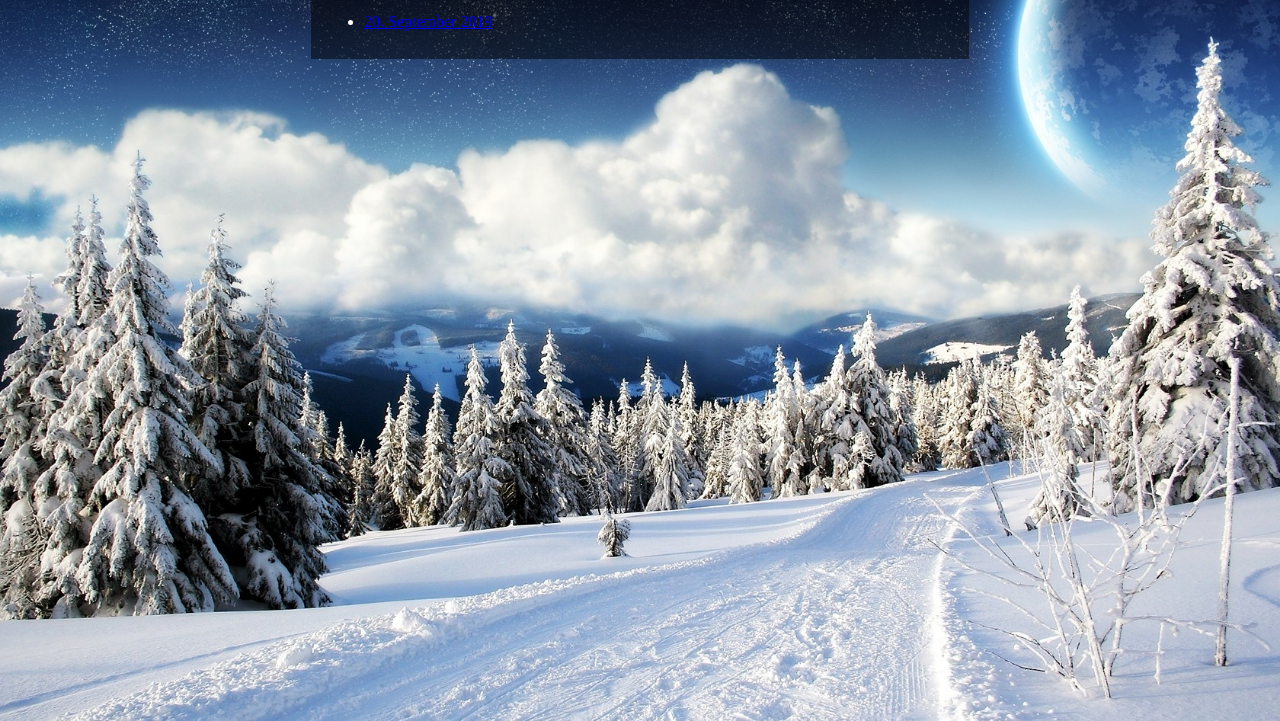
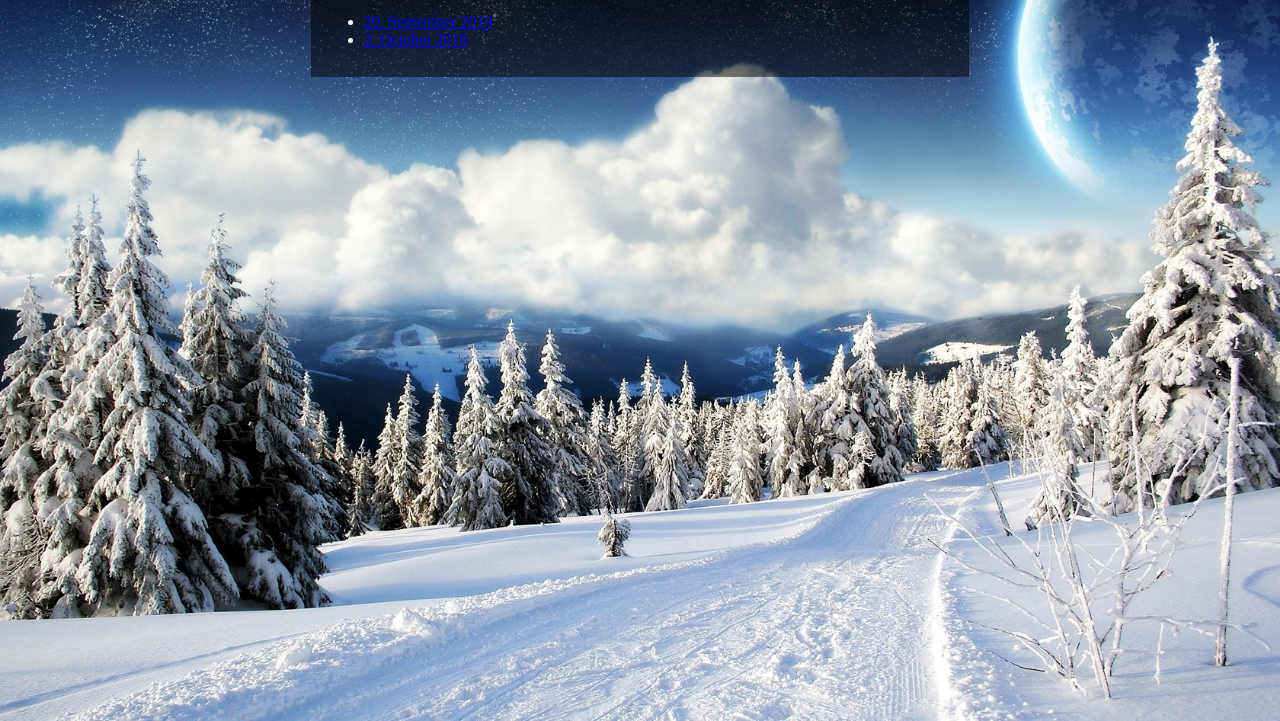
Before and after one commit to CP02A/NodeJs, a website: page NodeJs/insy/index.html in a window 1280 px wide. Shown: the part 79-800 px from the top of the page. Drawn offline with Linux system fonts and the light colour scheme; files whose address does not match are found by name.

```diff
--- a/insy/index.html
+++ b/NodeJs/insy/index.html
@@ -12,6 +12,7 @@
 		<p>Klassenmitschrifte:</p>
 		<ul>
 			<li><a href="insy/mitschriften/20 Sept 2019.pdf">20. September 2019</a></li>
+			<li><a href="insy/mitschriften/2 Oct 2019.pdf">2. October 2019</a></li>
 		</ul>
 	</div>
 </body>
--- a/package.json
+++ b/NodeJs/package.json
@@ -1,5 +1,5 @@
 {
-  "name": "game",
+  "name": "NodeJs",
   "version": "1.0.0",
   "description": "",
   "main": "app.js",
@@ -12,6 +12,6 @@
   "scripts": {
     "test": "echo \"Error: no test specified\" && exit 1"
   },
-  "author": "Chris + Jan",
+  "author": "Christian",
   "license": "ISC"
 }
```
Also changed, not shown: NodeJs/app.js (renamed from app.js), NodeJs/chat/index.html (renamed from chat/index.html), NodeJs/chat/register.html (renamed from chat/register.html), NodeJs/index.html (renamed from index.html), NodeJs/insy/background.jpg (renamed from insy/background.jpg), NodeJs/notfound.html (renamed from notfound.html), NodeJs/optimizedpaint/app_paint.js (renamed from optimizedpaint/app_paint.js), NodeJs/optimizedpaint/index.html (renamed from optimizedpaint/index.html), NodeJs/optimizedpaint_old/app_paint.js (renamed from optimizedpaint_old/app_paint.js), NodeJs/optimizedpaint_old/index.html (renamed from optimizedpaint_old/index.html), NodeJs/paint/app_paint.js (renamed from paint/app_paint.js), NodeJs/paint/index.html (renamed from paint/index.html), NodeJs/paint_old/index.html (renamed from paint_old/index.html), 6 other files.
